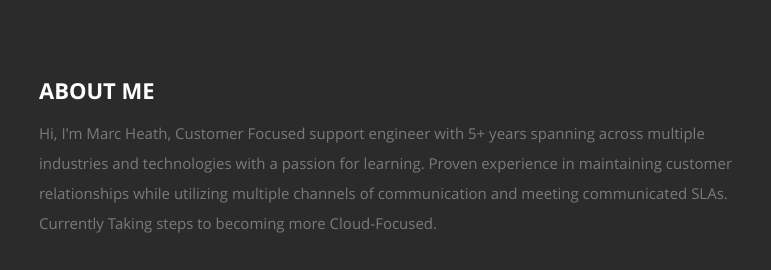
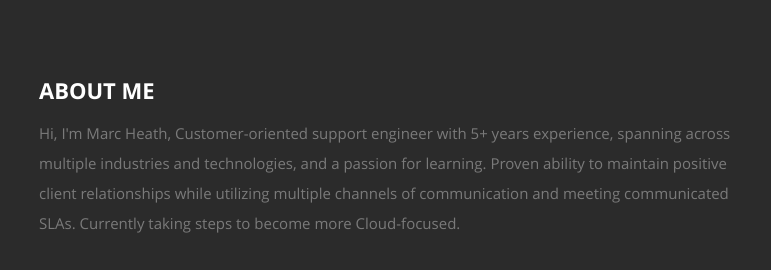
Before and after one commit to mcheath31/CloudResume, a plain HTML site: page frontend/index.html in a window 1280 px wide. Shown: the part 820-1090 px from the top of the page, 366-1137 px from the left. Drawn offline with nearby package versions, Linux system fonts and the light colour scheme; no server answers.

Commit message:
Updated about me

```diff
--- a/frontend/index.html
+++ b/frontend/index.html
@@ -87,7 +87,7 @@
 
             <h2>ABOUT ME</h2>
 
-            <p> Hi, I'm Marc Heath, <span> Customer Focused support engineer with 5+ years spanning across multiple industries and technologies with a passion for learning. Proven experience in maintaining customer relationships while utilizing multiple channels of communication and meeting communicated SLAs. Currently Taking steps to becoming more Cloud-Focused.</span>
+            <p> Hi, I'm Marc Heath, <span> Customer-oriented support engineer with 5+ years experience, spanning across multiple industries and technologies, and a passion for learning. Proven ability to maintain positive client relationships while utilizing multiple channels of communication and meeting communicated SLAs. Currently taking steps to become more Cloud-focused. </span>
 
          </br>
       </br>
```
